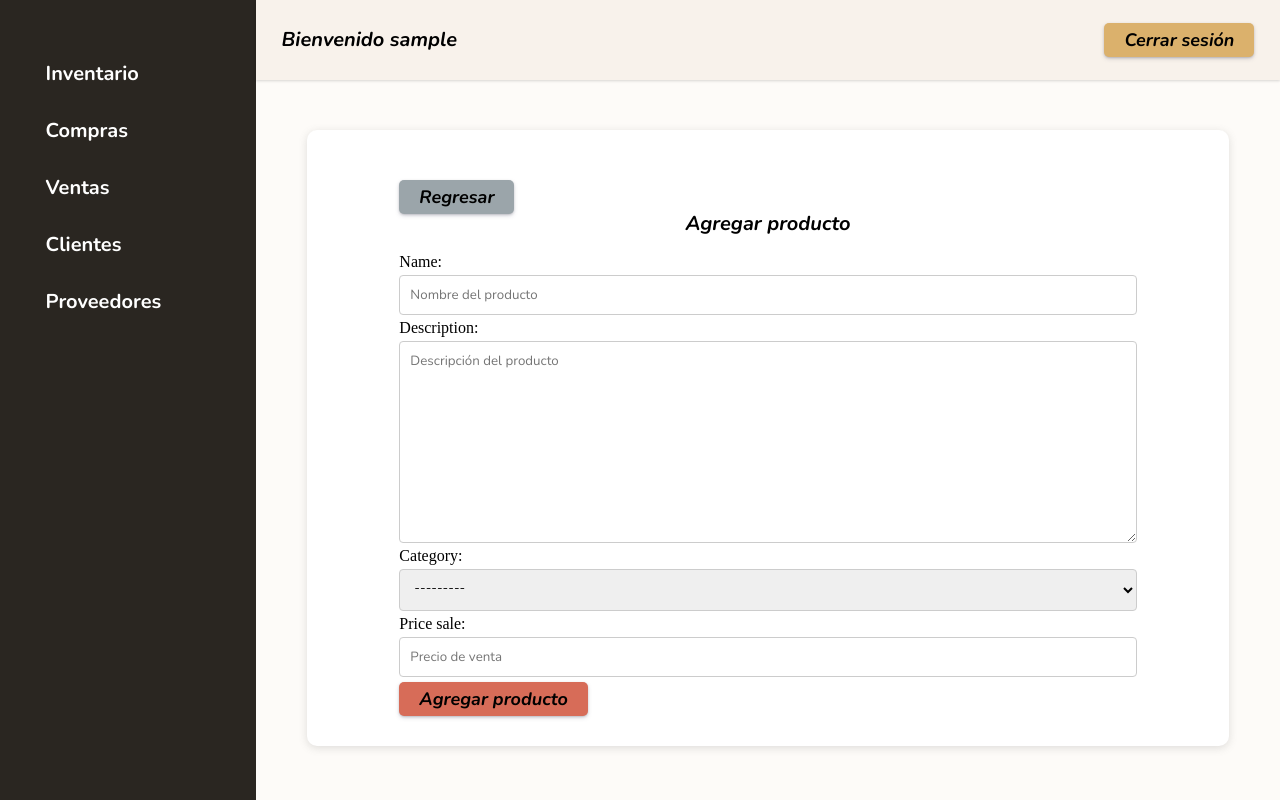
After one commit to Jaimeangel/SGI-Pymes, a Django app: page /add-product in a window 1280 px wide. The commit adds this page. Run offline with Django 4.2, Linux system fonts and the light colour scheme; the visitor is signed in with stand-in values (Sample User, id 1); data that the repository does not hold is empty.

Commit message:
creando pagina para agregar producto

```diff
--- a/SIP/authentication/static/login.css
+++ b/SIP/authentication/static/login.css
@@ -134,6 +134,6 @@ table {
 	width: 60%;
 	border-top-right-radius:20px ;
 	border-bottom-right-radius: 20px;
-	background-image: url("../img/night-at-work-2-1499163.jpg");
+	background-image: url('https://images.freeimages.com/images/large-previews/dcc/boxes-1254664.jpg');
 	background-size: cover;
 }
--- a/SIP/authentication/templates/login.html
+++ b/SIP/authentication/templates/login.html
@@ -23,7 +23,6 @@
                 </form>
             </div>
             <div class="form_content_img">
-
             </div>
         </div>
     </div>
--- /dev/null
+++ b/SIP/dashboard/forms.py
@@ -0,0 +1,24 @@
+from stock_product.models import Product
+from django import forms
+
+class ProductForm(forms.ModelForm):
+    class Meta:
+        model = Product
+        fields = ['name', 'description', 'category', 'price_sale']
+        widgets = {
+            'name': forms.TextInput(attrs={
+                'class': 'form-control-product',
+                'placeholder': 'Nombre del producto'
+            }),
+            'description': forms.Textarea(attrs={
+                'class': 'form-control-product',
+                'placeholder': 'Descripción del producto'
+            }),
+            'category': forms.Select(attrs={
+                'class': 'form-control-product'
+            }),
+            'price_sale': forms.NumberInput(attrs={
+                'class': 'form-control-product',
+                'placeholder': 'Precio de venta'
+            }),
+        }
--- /dev/null
+++ b/SIP/dashboard/static/add_producto.css
@@ -0,0 +1,36 @@
+.content_table{
+    display: flex;
+    flex-direction: column;
+    align-items: center;
+    background-color: white;
+    width: 100%;
+    height: auto;
+    border-radius: 10px;
+    box-shadow: rgba(99, 99, 99, 0.2) 0px 2px 8px 0px;
+}
+
+.content_form{
+    width: 80%;
+    display: flex;
+    flex-direction: column;
+    padding-top: 50px;
+    padding-bottom: 30px;
+}
+
+.box_form {
+    width: 100%;
+    margin-top: 20px;
+}
+
+.form-control-product {
+    font-family: "Nunito", sans-serif;
+    display: flex;
+    flex-direction: column;
+    align-items: center;
+    width: 100%;
+    padding: 10px;
+    margin: 5px 0;
+    box-sizing: border-box;
+    border: 1px solid #ccc;
+    border-radius: 4px;
+}
--- a/SIP/dashboard/static/index.css
+++ b/SIP/dashboard/static/index.css
@@ -52,7 +52,6 @@ table {
 
 .side_bar{
     width: 20%;
-    height: 100vh;
     background-color: #2a2621;
     display: flex;
     flex-direction: column;
@@ -89,7 +88,6 @@ table {
 
 .main_content{
     width:80%;
-    height: 100vh;
     background-color:#fdfbf8;
 }
 
@@ -137,16 +135,24 @@ table {
     background: #DBB16C;
 }
 
+.submit{
+    background-color: #D76C58;
+}
+
+.secondary{
+    background-color: #9ba5aa;
+}
+
 .render_content{
     width: 100%;
-    overflow-y: auto;
-    padding-top: 40px;
-    padding-bottom: 20px;
+    height: 90%;
     display: flex;
     justify-content: center;
+    overflow-y: scroll;
 }
 
 .render_box{
     width: 90%;
-    height: auto;
+    padding-top: 50px;
+    padding-bottom: 60px;
 }
--- a/SIP/dashboard/static/inventory.css
+++ b/SIP/dashboard/static/inventory.css
@@ -41,6 +41,9 @@
 .first{
     width: 50%;
     border-right: none;
+    text-align: start;
+    border-top-left-radius: 5px;
+    border-bottom-left-radius: 5px;
 }
 .second{
     width: 25%;
@@ -48,4 +51,6 @@
 }
 .third{
     width: 25%;
+    border-top-right-radius: 5px;
+    border-bottom-right-radius: 5px;
 }
--- /dev/null
+++ b/SIP/dashboard/templates/add_product.html
@@ -0,0 +1,28 @@
+{% extends "dashboard.html" %}
+
+{% block title  %}
+    Agregar producto
+{% endblock  %}
+
+{% block head %}
+    {% load static %}
+    <link rel="stylesheet" href="{% static  "add_producto.css"  %}">
+{% endblock  %}
+
+{% block content  %}
+    <div class="content_table">
+        <div class="content_form">
+            <a href="{% url 'inventory' %}">
+                <button class="btn secondary">Regresar</button>
+            </a>
+            <h2 class="subtitle">Agregar producto</h2>
+            <div class="box_form">
+                <form method="post" class="form_post">
+                    {% csrf_token %}
+                    {{ form.as_p }}
+                    <button type="submit" class="btn submit">Agregar producto</button>
+                </form>
+            </div>
+        </div>
+    </div>
+{% endblock  %}
--- a/SIP/dashboard/templates/inventory.html
+++ b/SIP/dashboard/templates/inventory.html
@@ -13,8 +13,8 @@
     <div class="content_table">
         <div class="header_table">
             <h2 class="subtitle">Stock de productos</h2>
-            <a href="">
-                <button class="btn">Agregar producto</button>
+            <a href="{% url 'add-product' %}">
+                <button class="btn secondary">Agregar producto</button>
             </a>
         </div>
 
--- a/SIP/dashboard/urls.py
+++ b/SIP/dashboard/urls.py
@@ -1,7 +1,8 @@
 from django.urls import path
-from .views import dashboard_home,inventory_view
+from .views import dashboard_home,inventory_view,add_producto
 
 urlpatterns = [
     path('dashboard', dashboard_home, name='dashboard-home'),
-    path('inventory', inventory_view, name='inventory')
+    path('inventory', inventory_view, name='inventory'),
+    path('add-product', add_producto, name='add-product')
 ]
--- a/SIP/dashboard/views.py
+++ b/SIP/dashboard/views.py
@@ -1,6 +1,7 @@
-from django.shortcuts import render
+from django.shortcuts import render,redirect
 from django.contrib.auth.decorators import login_required
 import requests
+from .forms import ProductForm
 
 @login_required(login_url='/login')
 def dashboard_home(request):
@@ -16,3 +17,18 @@ def inventory_view(request):
     # Print the response
     products_inventory_json = products_inventory.json()
     return render(request, 'inventory.html',{'stock':products_inventory_json})
+
+@login_required(login_url='/login')
+def add_producto(request):
+    if request.method == 'POST':
+        form = ProductForm(request.POST)
+        if form.is_valid():
+            product = form.save(commit=False)
+            product.save()
+            return redirect('inventory')
+        else:
+            print('Form is not valid')
+    else:
+        form = ProductForm()
+
+    return render(request, 'add_product.html',{'form': form})
```
Also changed, not shown: SIP/authentication/static/night-at-work-2-1499163.jpg (renamed from SIP/authentication/static/img/night-at-work-2-1499163.jpg).
